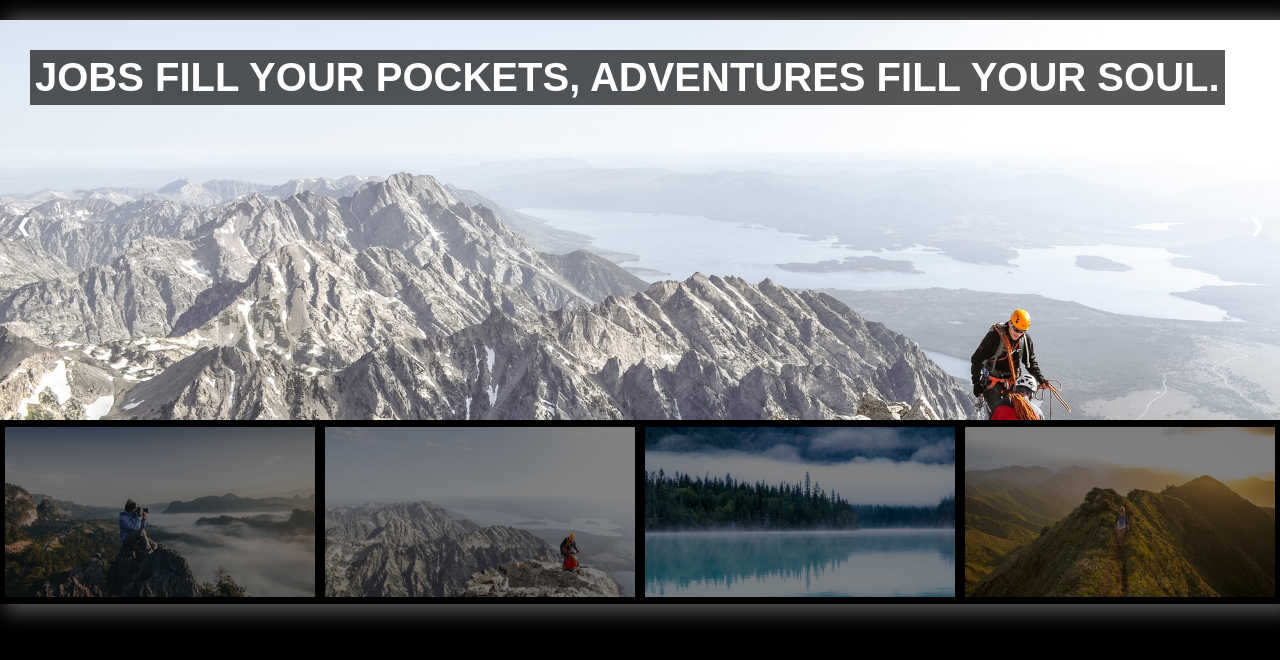
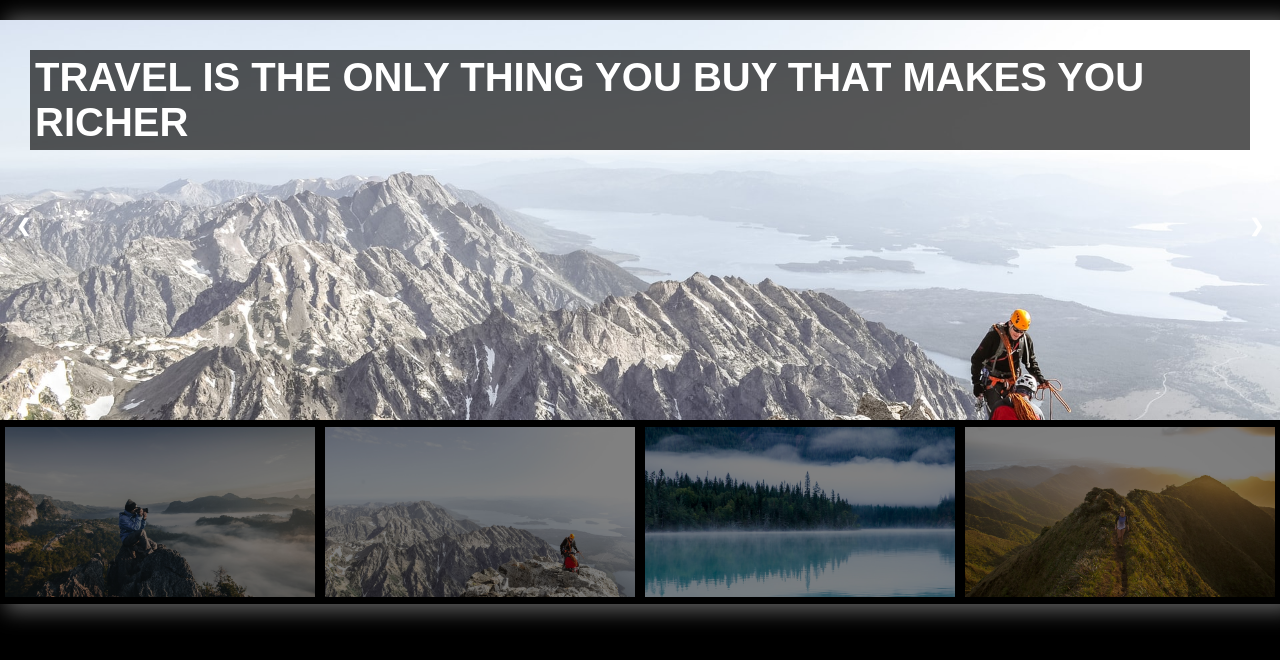
Before and after one commit to YourGuruNet/carousel_slider-React, a React (Create React App) app: page / in a window 1280 px wide. Shown: the top 660 px of the page. Built offline with nearby package versions, Linux system fonts and the light colour scheme.

Commit message:
Show text to image

```diff
--- a/src/App.js
+++ b/src/App.js
@@ -8,15 +8,24 @@ import image4 from './images/image4.jpg';
 const App = () => {
   //Image is displayed
   const [image, setImage] = React.useState(1);
+  let quote1 = 'Jobs fill your pockets, adventures fill your soul';
+  let quote2 = 'Travel is the only thing you buy that makes you richer';
+  let quote3 = 'Work, Travel, Save, Repeat';
+  let quote4 = 'Once a year, go someplace you’ve never been before';
   let imageShowed;
+  let quoteShowed;
   if (image === 1) {
     imageShowed = image1;
+    quoteShowed = quote1;
   } else if (image === 2) {
     imageShowed = image2;
+    quoteShowed = quote2;
   } else if (image === 3) {
     imageShowed = image3;
+    quoteShowed = quote3;
   } else {
     imageShowed = image4;
+    quoteShowed = quote4;
   }
 
   // Change image functionality
@@ -56,9 +65,7 @@ const App = () => {
       <div className='slideshow-container'>
         <div className='fade'>
           <img className='slider_image' src={imageShowed} alt='slider' />
-          <h1 className='slider_title'>
-            Jobs fill your pockets, adventures fill your soul.
-          </h1>
+          <h1 className='slider_title'>{quoteShowed}</h1>
         </div>
         <button className='prev' onClick={PrevImage}>
           &#10094;
```
